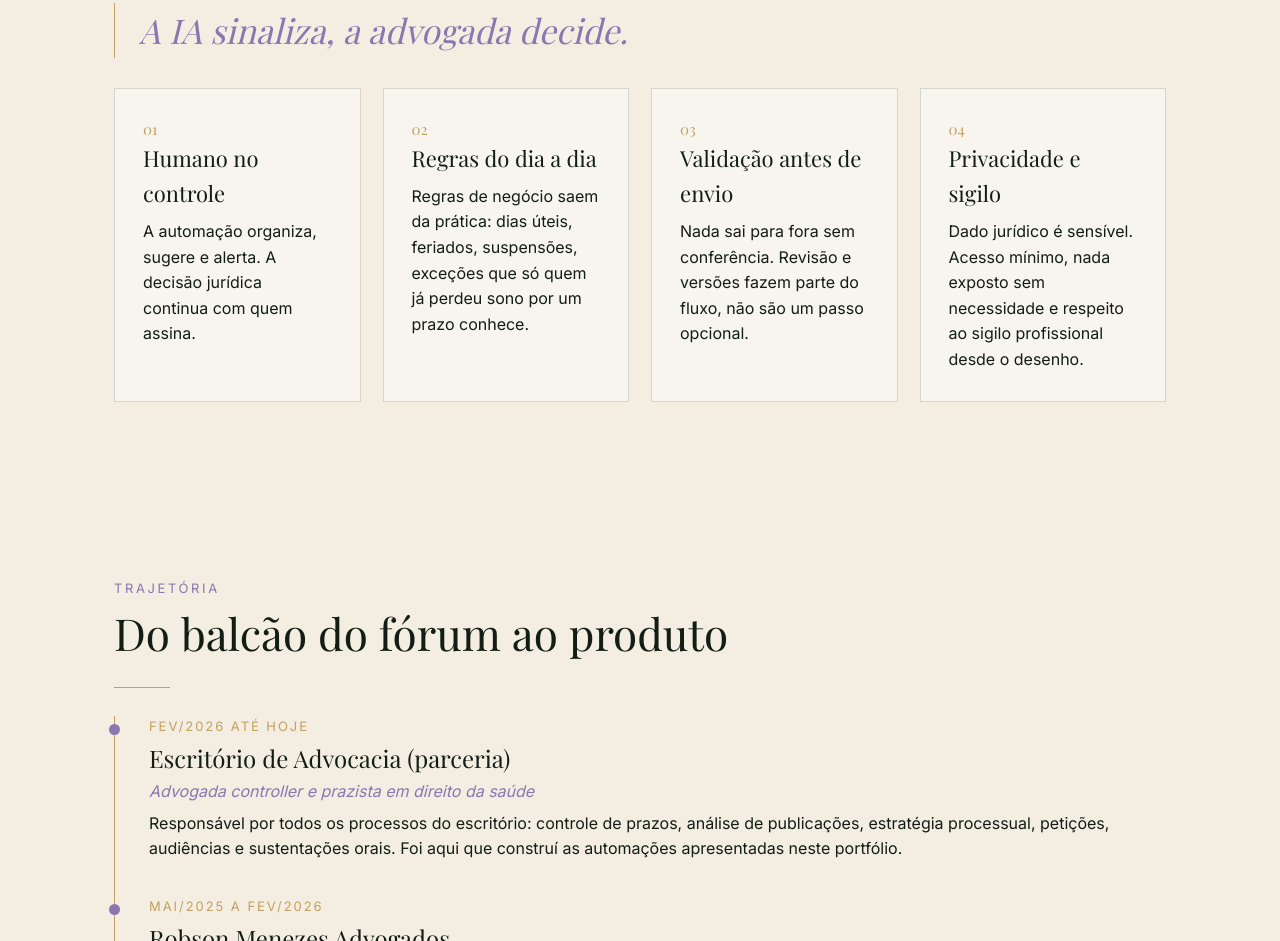
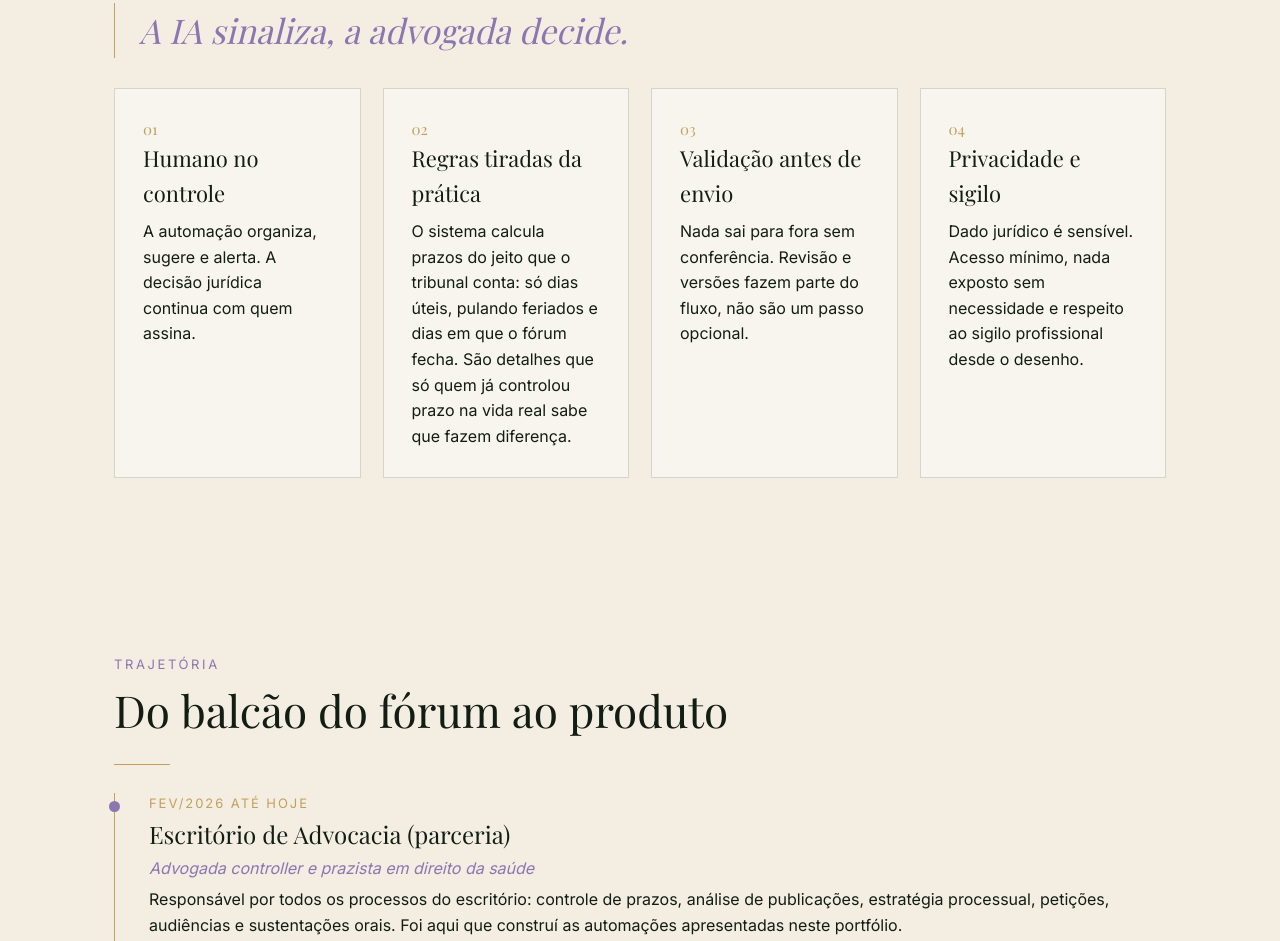
Before and after one commit to advcamyleribeiro-hub/portfolio, a plain HTML site: page index.html in a window 1280 px wide. Shown: the part 6991-7932 px from the top of the page. Drawn offline with nearby package versions, Linux system fonts and the light colour scheme; a web font is replaced by a local one.

Commit message:
Princípio 02 mais claro
Co-Authored-By: Claude Opus 5.5 (1M context) <noreply@anthropic.com>

```diff
--- a/index.html
+++ b/index.html
@@ -67,7 +67,7 @@ header{position:relative;overflow:hidden}header .wrap{position:relative;z-index:
 <section id="produto"><div class="wrap"><div class="tag">Como eu penso produto</div><h2>Princípios que levo para cada sistema</h2><div class="fio"></div>
 <div class="principio" style="color:var(--lil2)">A IA sinaliza, a advogada decide.</div><div class="grid">
 <div class="card"><div class="n">01</div><h3>Humano no controle</h3><p>A automação organiza, sugere e alerta. A decisão jurídica continua com quem assina.</p></div>
-<div class="card"><div class="n">02</div><h3>Regras do dia a dia</h3><p>Regras de negócio saem da prática: dias úteis, feriados, suspensões, exceções que só quem já perdeu sono por um prazo conhece.</p></div>
+<div class="card"><div class="n">02</div><h3>Regras tiradas da prática</h3><p>O sistema calcula prazos do jeito que o tribunal conta: só dias úteis, pulando feriados e dias em que o fórum fecha. São detalhes que só quem já controlou prazo na vida real sabe que fazem diferença.</p></div>
 <div class="card"><div class="n">03</div><h3>Validação antes de envio</h3><p>Nada sai para fora sem conferência. Revisão e versões fazem parte do fluxo, não são um passo opcional.</p></div>
 <div class="card"><div class="n">04</div><h3>Privacidade e sigilo</h3><p>Dado jurídico é sensível. Acesso mínimo, nada exposto sem necessidade e respeito ao sigilo profissional desde o desenho.</p></div>
 </div></div></section>
```
